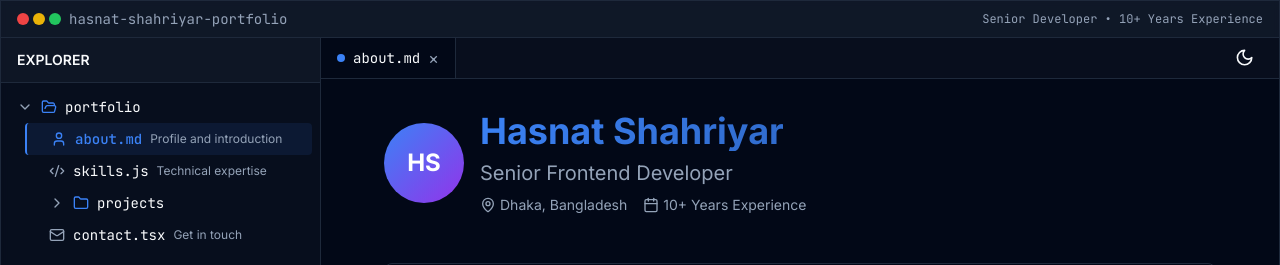
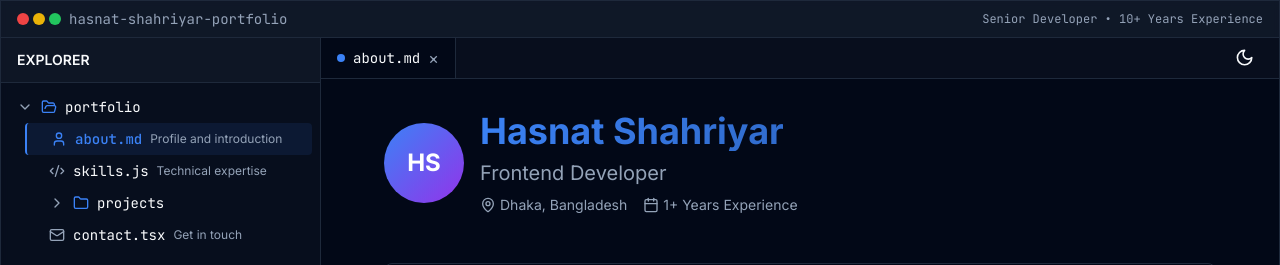
Before and after one commit to hs-nahin/hs-nahin-portfolio, a Next.js app: page / in a window 1280 px wide. Shown: the top 265 px of the page. Built offline with nearby package versions, Linux system fonts and the light colour scheme.

Commit message:
fixed: scroll problem

```diff
--- a/app/layout.js
+++ b/app/layout.js
@@ -1,6 +1,6 @@
+import { ThemeProvider } from '@/components/theme-provider'
 import { Inter, JetBrains_Mono } from 'next/font/google'
 import './globals.css'
-import { ThemeProvider } from '@/components/theme-provider'
 
 const inter = Inter({
   subsets: ['latin'],
@@ -17,22 +17,22 @@ const jetbrainsMono = JetBrains_Mono({
 })
 
 export const metadata = {
-  title: 'Hasnat Shahriyar - Senior Frontend Developer',
-  description: '10+ years of experience in modern web development. Expert in React, Next.js, TypeScript, and advanced frontend technologies.',
-  keywords: 'Senior Frontend Developer, React Expert, Next.js, TypeScript, JavaScript, Web Development, UI/UX, Full Stack Developer',
+  title: 'Hasnat Shahriyar - Frontend Developer',
+  description: '1+ years of experience in modern web development. Expert in React, Next.js, TypeScript, and advanced frontend technologies.',
+  keywords: 'Frontend Developer, React Expert, Next.js, TypeScript, JavaScript, Web Development, UI/UX, Full Stack Developer',
   authors: [{ name: 'Hasnat Shahriyar' }],
   creator: 'Hasnat Shahriyar',
   openGraph: {
     type: 'website',
     locale: 'en_US',
-    title: 'Hasnat Shahriyar - Senior Frontend Developer',
-    description: '10+ years of experience in modern web development',
+    title: 'Hasnat Shahriyar - Frontend Developer',
+    description: '1+ years of experience in modern web development',
     siteName: 'Hasnat Shahriyar Portfolio',
   },
   twitter: {
     card: 'summary_large_image',
-    title: 'Hasnat Shahriyar - Senior Frontend Developer',
-    description: '10+ years of experience in modern web development',
+    title: 'Hasnat Shahriyar - Frontend Developer',
+    description: '1+ years of experience in modern web development',
     creator: '@hs_nahin',
   },
   robots: {
--- a/app/page.js
+++ b/app/page.js
@@ -1,11 +1,11 @@
 'use client'
 
-import { useState, useEffect } from 'react'
+import { ContentArea } from '@/components/content-area'
 import { FileExplorer } from '@/components/file-explorer'
-import { ContentArea } from '@/components/content-area'
 import { StatusBar } from '@/components/status-bar'
 import { ParticleSystem } from '@/components/ui/particle-system'
 import { gsap } from 'gsap'
+import { useEffect, useState } from 'react'
 
 export default function Home() {
   const [activeFile, setActiveFile] = useState('about.md')
@@ -47,7 +47,7 @@ export default function Home() {
   }
 
   return (
-    <div className="min-h-screen bg-background text-foreground overflow-hidden">
+    <div className="min-h-screen bg-background text-foreground overflow-auto">
       <ParticleSystem />
 
       <div className="terminal-container h-screen flex flex-col border border-border bg-card/50 backdrop-blur-sm">
--- a/components/content/about-content.js
+++ b/components/content/about-content.js
@@ -1,10 +1,10 @@
 'use client'
 
-import { useEffect } from 'react'
 import { Badge } from '@/components/ui/badge'
 import { Card } from '@/components/ui/card'
-import { MapPin, Calendar, Award, Coffee } from 'lucide-react'
 import { gsap } from 'gsap'
+import { Award, Calendar, Coffee, MapPin } from 'lucide-react'
+import { useEffect } from 'react'
 
 export function AboutContent() {
   useEffect(() => {
@@ -31,7 +31,7 @@ export function AboutContent() {
             </div>
             <div>
               <h1 className="text-4xl font-bold gradient-text mb-2">Hasnat Shahriyar</h1>
-              <p className="text-xl text-muted-foreground">Senior Frontend Developer</p>
+              <p className="text-xl text-muted-foreground">Frontend Developer</p>
               <div className="flex items-center space-x-4 mt-2 text-sm text-muted-foreground">
                 <div className="flex items-center space-x-1">
                   <MapPin className="w-4 h-4" />
@@ -39,7 +39,7 @@ export function AboutContent() {
                 </div>
                 <div className="flex items-center space-x-1">
                   <Calendar className="w-4 h-4" />
-                  <span>10+ Years Experience</span>
+                  <span>1+ Years Experience</span>
                 </div>
               </div>
             </div>
--- a/package.json
+++ b/package.json
@@ -11,6 +11,7 @@
   "dependencies": {
     "@iconify/react": "^4.1.1",
     "@radix-ui/react-alert-dialog": "^1.0.5",
+    "@radix-ui/react-collapsible": "^1.1.11",
     "@radix-ui/react-dialog": "^1.0.5",
     "@radix-ui/react-hover-card": "^1.0.7",
     "@radix-ui/react-progress": "^1.0.3",
```
Also changed, not shown: components/sections/skills-section.js (+5 -4 lines), 1 other file (tests, documents, lock files or other folders).
